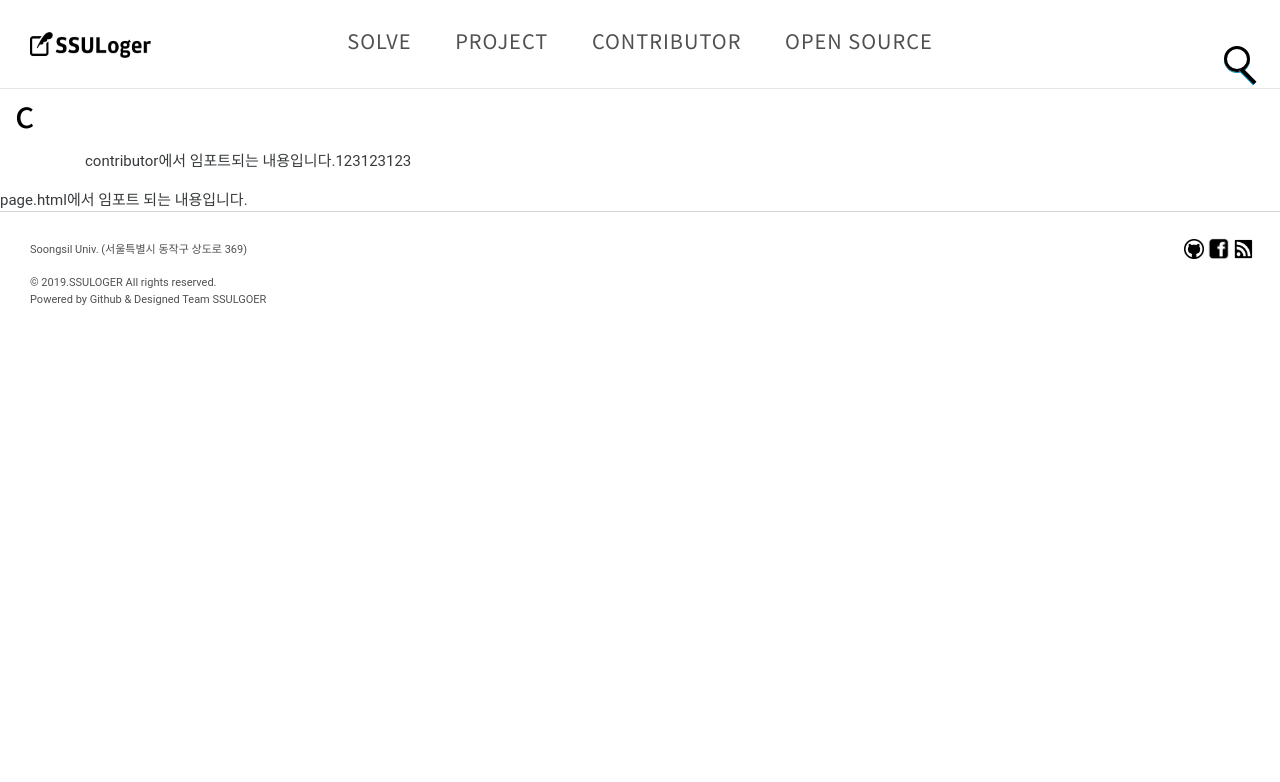
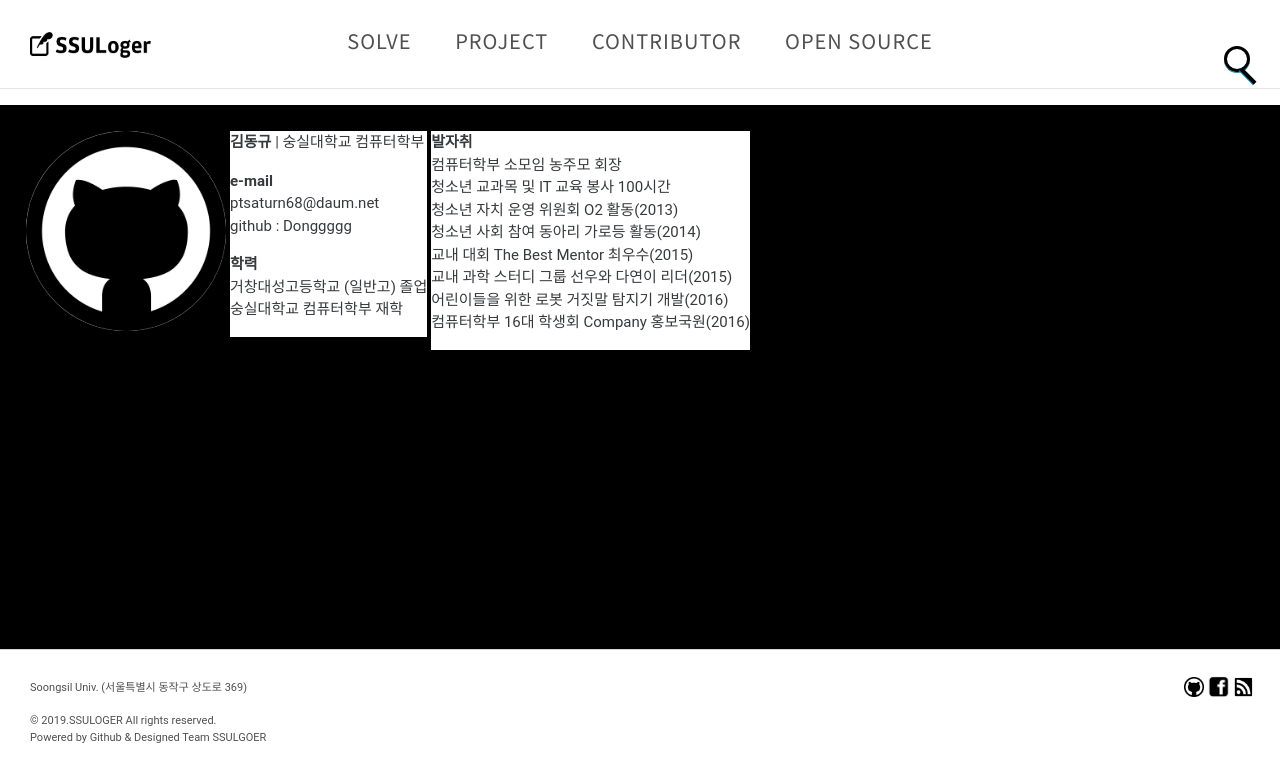
Before and after one commit to qdwns9704/SSULoger, a Jekyll site: the page built from contributor.html, in a window 1280 px wide. Shown: the top 782 px of the page. Built offline with Jekyll 4.4.1, drawn with Linux system fonts in a browser that asks for light colours.

Commit message:
Set one example for Contributor page

```diff
--- a/_layouts/page.html
+++ b/_layouts/page.html
@@ -9,10 +9,8 @@ layout: default
     </div>
 </div>
 
-<div id="content" class="container">
+<div id="content" class="container>
     <div id="post-content" class="post page" role="main">
         {{ content }}
     </div>
 </div>
-
-page.html에서 임포트 되는 내용입니다.
--- a/assets/css/screen.css
+++ b/assets/css/screen.css
@@ -1,5 +1,6 @@
 /* common */
 @import url(http://fonts.googleapis.com/earlyaccess/notosanskr.css);
+
 * {
   -webkit-box-sizing: border-box;
   box-sizing: border-box;
@@ -7,7 +8,8 @@
 
 body {
   font-family: sans-serif;
-    font-weight: 300; /* @@iolo 200 -> 300, 200 for retina only! */
+  font-weight: 300;
+  /* @@iolo 200 -> 300, 200 for retina only! */
   color: #505050;
   background-color: #fff;
 }
@@ -37,7 +39,7 @@ code.highlighter-rouge {
   padding-bottom: 0.2em;
   margin: 0;
   font-size: 85%;
-  background-color: rgba(27,31,35,0.05);
+  background-color: rgba(27, 31, 35, 0.05);
   border-radius: 3px;
 }
 
@@ -110,7 +112,7 @@ h1 a, h2 a, h3 a, h4 a, h5 a, h6 a {
   display: table;
 }
 
-.vcenter > * {
+.vcenter>* {
   display: table-cell;
   vertical-align: middle;
 }
@@ -141,6 +143,7 @@ h1 a, h2 a, h3 a, h4 a, h5 a, h6 a {
   border-bottom: 1px solid #e6e6e6;
   background-color: #fff;
 }
+
 /*로고*/
 #logo {
   position: absolute;
@@ -155,7 +158,6 @@ h1 a, h2 a, h3 a, h4 a, h5 a, h6 a {
 }
 
 /* footer */
-
 #footer {
   height: 100px;
   padding: 20px 30px;
@@ -170,83 +172,90 @@ h1 a, h2 a, h3 a, h4 a, h5 a, h6 a {
   padding-top: 10px;
 }
 
-#icons{
+#icons {
   position: absolute;
-  padding-top:5px;
-  left:92.5%;
+  padding-top: 5px;
+  left: 92.5%;
 }
 
 /*메뉴바*/
-nav{
+nav {
   width: 100%;
   position: relative;
-  top:25px;
-  left:0px;
-  text-align:center;
+  top: 25px;
+  left: 0px;
+  text-align: center;
+}
 
+nav a {
+  font-family: 'Noto Sans KR', sans-serif;
+  font-weight: 500;
+  text-transform: uppercase;
+  text-decoration: none;
+  text-emphasis-color: black;
+  color: #1e1e1e;
+  margin: 0 20px;
+  font-size: 20px;
+  letter-spacing: 1px;
+  position: relative;
+  top: 1px;
+  display: inline-block;
 }
-nav a{
-  font-family: 'Noto Sans KR', sans-serif;
-  font-weight:500;
-  text-transform:uppercase;
-  text-decoration:none;
-  text-emphasis-color: black;
-  color:#1e1e1e;
-  margin:0 20px;
-  font-size:20px;
-  letter-spacing:1px;
-  position:relative;
-  top: 1px;
-  display:inline-block;
-}
-nav a:before{
-  content:'';
+
+nav a:before {
+  content: '';
   position: absolute;
   width: 100%;
   height: 3px;
-  background:#1e1e1e;
-  top:47%;
-  animation:out 0.2s cubic-bezier(1, 0, 0.58, 0.97) 1 both;
-}
-nav a:hover:before{
-  animation:in 0.2s cubic-bezier(1, 0, 0.58, 0.97) 1 both;
-
+  background: #1e1e1e;
+  top: 47%;
+  animation: out 0.2s cubic-bezier(1, 0, 0.58, 0.97) 1 both;
 }
 
-@keyframes in{
-  0%{
+nav a:hover:before {
+  animation: in 0.2s cubic-bezier(1, 0, 0.58, 0.97) 1 both;
+}
+
+@keyframes in {
+  0% {
     width: 0;
-    left:0;
-    right:auto;
+    left: 0;
+    right: auto;
   }
-  100%{
-    left:0;
-    right:auto;
+
+  100% {
+    left: 0;
+    right: auto;
     width: 100%;
   }
 }
-@keyframes out{
-  0%{
-    width:100%;
+
+@keyframes out {
+  0% {
+    width: 100%;
     left: auto;
     right: 0;
   }
-  100%{
+
+  100% {
     width: 0;
     left: auto;
     right: 0;
   }
 }
-@keyframes show{
-  0%{
-    opacity:0;
-    transform:translateY(-10px);
+
+@keyframes show {
+  0% {
+    opacity: 0;
+    transform: translateY(-10px);
   }
-  100%{
-    opacity:1;
-    transform:translateY(0);
+
+  100% {
+    opacity: 1;
+    transform: translateY(0);
   }
 }
+
 /*search*/
 * {
   font-family: Roboto, sans-serif;
@@ -274,23 +283,24 @@ html, body {
   margin-right: 30px;
 }
 
-.search > h3 {
+.search>h3 {
   font-weight: normal;
 }
 
-.search > h1,
-.search > h3 {
+.search>h1,
+.search>h3 {
   color: black;
   margin-bottom: 15px;
   text-shadow: 0 1px #0091c2;
 }
 
-.search > div {
+.search>div {
   display: inline-block;
   position: relative;
 }
+
 /*돋보기 작대기*/
-.search > div:after {
+.search>div:after {
   content: "";
   background: black;
   width: 4px;
@@ -301,8 +311,9 @@ html, body {
   transform: rotate(135deg);
   box-shadow: 1px 0 #0091c2;
 }
+
 /*커서*/
-.search > div > input {
+.search>div>input {
   color: black;
   font-size: 16px;
   background: transparent;
@@ -312,25 +323,69 @@ html, body {
   padding: 10px;
   border: solid 3px black;
   outline: none;
-  border-radius: 35px;/*둥글기*/
+  border-radius: 35px;
+  /*둥글기*/
   box-shadow: 0 1px #0091c2;
-  transition: width 0.5s; /*확장속도*/
+  transition: width 0.5s;
+  /*확장속도*/
 }
+
 /*확장됬을때 안에 글자 색깔*/
-.search > div > input::placeholder {
+.search>div>input::placeholder {
   color: black;
   opacity: 10;
 }
 
-.search > div > input::-ms-placeholder {
+.search>div>input::-ms-placeholder {
   color: black;
 }
 
-.search > div > input::-ms-input-placeholder {
-  color: black/*#efefef*/;
+.search>div>input::-ms-input-placeholder {
+  color: black
+    /*#efefef*/
+  ;
 }
+
 /*눌렀을때 검색창 길어지게하기*/
-.search > div > input:focus,
-.search > div > input:valid {
+.search>div>input:focus,
+.search>div>input:valid {
   width: 200px;
 }
+
+/* 컨트리뷰터 세팅*/
+.content-container {
+  box-sizing: content-box;
+  width: 100%;
+  height: 500px;
+  padding: 20px;
+  border: 2px solid black;
+  background-color: black;
+}
+
+.introduce_box {
+  box-sizing: content-box;
+  width: auto;
+  height: auto;
+  background-color: white;
+  border: 2px solid black;
+}
+
+.introduce_box.image {
+  width: 200px;
+  border-radius: 200px;
+  -moz-border-radius: 200px;
+  -khtml-border-radius: 200px;
+  -webkit-border-radius: 200px;
+  float: left;
+}
+
+.introduce_box.profile {
+  width: auto;
+  float: left;
+}
+
+.introduce_box.content {
+  position: relative;
+  width: auto;
+  float: left;
+}
--- /dev/null
+++ b/contributor.html
@@ -0,0 +1,44 @@
+---
+layout: page
+permalink: /contributor/
+sitemap: yes
+excerpt: 컨트리뷰터 페이지
+tags: [contributor]
+---
+
+<div class="content-container">
+  <div id="first_man" class="introduce_box">
+    <div class="introduce_box image">
+      <img src="/assets/images/github_logo.png" height="200px"> </img>
+    </div>
+    <div class="introduce_box profile">
+      <p><strong>김동규</strong> | 숭실대학교 컴퓨터학부</p>
+      <p> <strong>e-mail</strong><br>
+        ptsaturn68@daum.net<br>
+        github : Donggggg </p>
+      <p> <strong>학력</strong><br>
+        거창대성고등학교 (일반고) 졸업<br>
+        숭실대학교 컴퓨터학부 재학 </p>
+    </div>
+    <div class="introduce_box content">
+      <p> <strong>발자취</strong><br>
+        컴퓨터학부 소모임 농주모 회장<br>
+        청소년 교과목 및 IT 교육 봉사 100시간 <br>
+        청소년 자치 운영 위원회 O2 활동(2013)<br>
+        청소년 사회 참여 동아리 가로등 활동(2014)<br>
+        교내 대회 The Best Mentor 최우수(2015)<br>
+        교내 과학 스터디 그룹 선우와 다연이 리더(2015)<br>
+        어린이들을 위한 로봇 거짓말 탐지기 개발(2016)<br>
+        컴퓨터학부 16대 학생회 Company 홍보국원(2016) <br>
+      </p>
+    </div>
+  </div>
+
+  <div id="second_man" class "introduce_box">
+  </div>
+  <div id="third_man" class "introduce_box">
+  </div>
+  <div id="fourth_man" class "introduce_box">
+  </div>
+
+</div>
--- a/contributor.md
+++ /dev/null
@@ -1,10 +0,0 @@
----
-layout: page
-title: c
-permalink: /contributor/
-sitemap: yes
-excerpt: 컨트리뷰터페이지
-tags: [contributor]
----
-
-contributor에서 임포트되는 내용입니다.123123123
```
Lines whose indentation alone changed are shown as unchanged.
